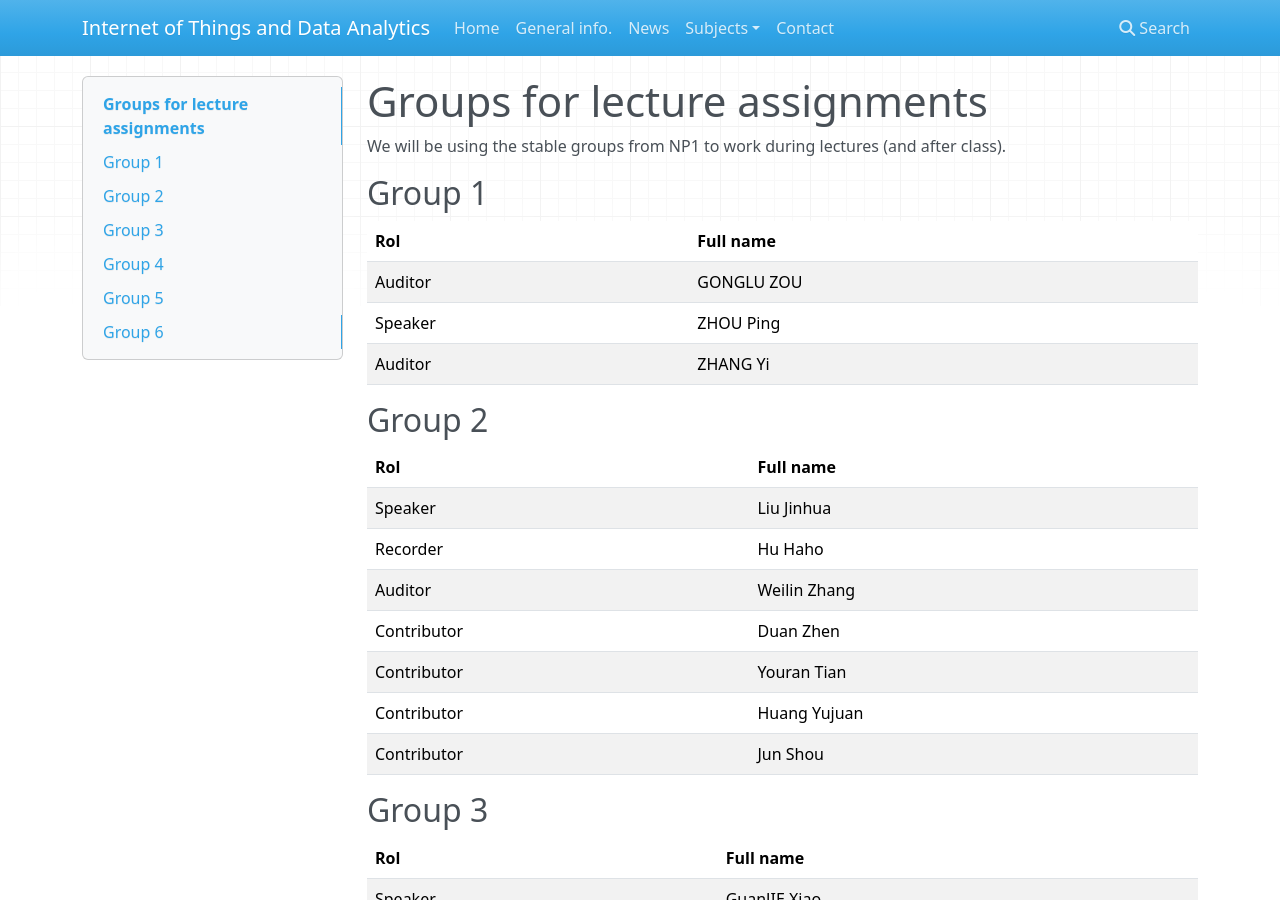
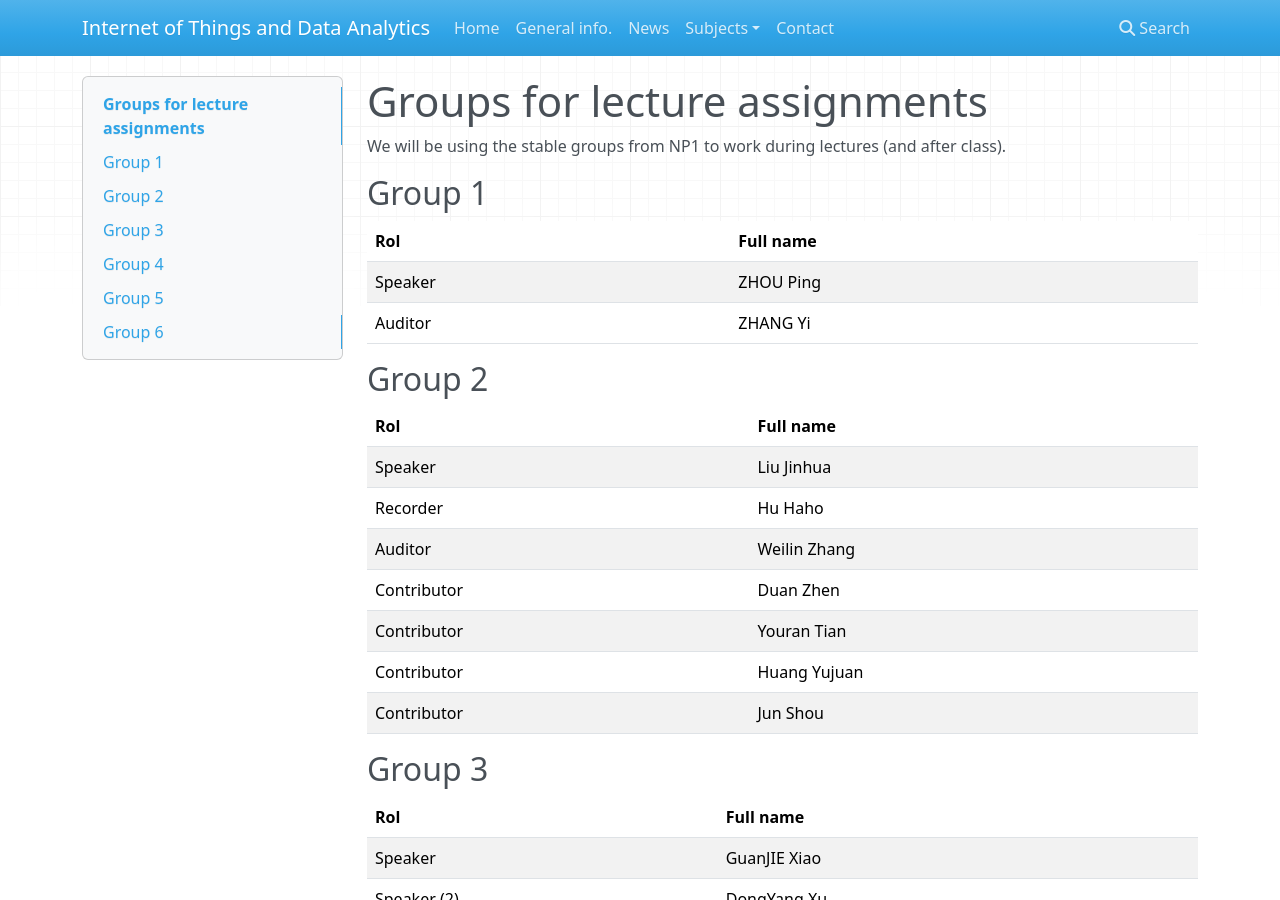
Before and after one commit to iot-da/iot-da.github.io, an MkDocs documentation site: the page built from docs/Subjects/NP1/groups.md, in a window 1280 px wide and 900 px high. Built offline with MkDocs 1.6.1, drawn with Linux system fonts in a browser that asks for light colours; nearby versions of some CDN libraries; some of the changed text lies outside the part shown.

Commit message:
NP1 actualización de grupos

```diff
--- a/docs/Subjects/NP1/groups.md
+++ b/docs/Subjects/NP1/groups.md
@@ -7,7 +7,6 @@ class).
 ## Group 1
 | Rol     | Full name  |
 |---------|------------|
-| Auditor | GONGLU ZOU |
 | Speaker | ZHOU Ping  |
 | Auditor | ZHANG  Yi  |
 
```
Also changed, not shown: other parts of docs/Subjects/NP1/groups.md (+1 -0 lines).
